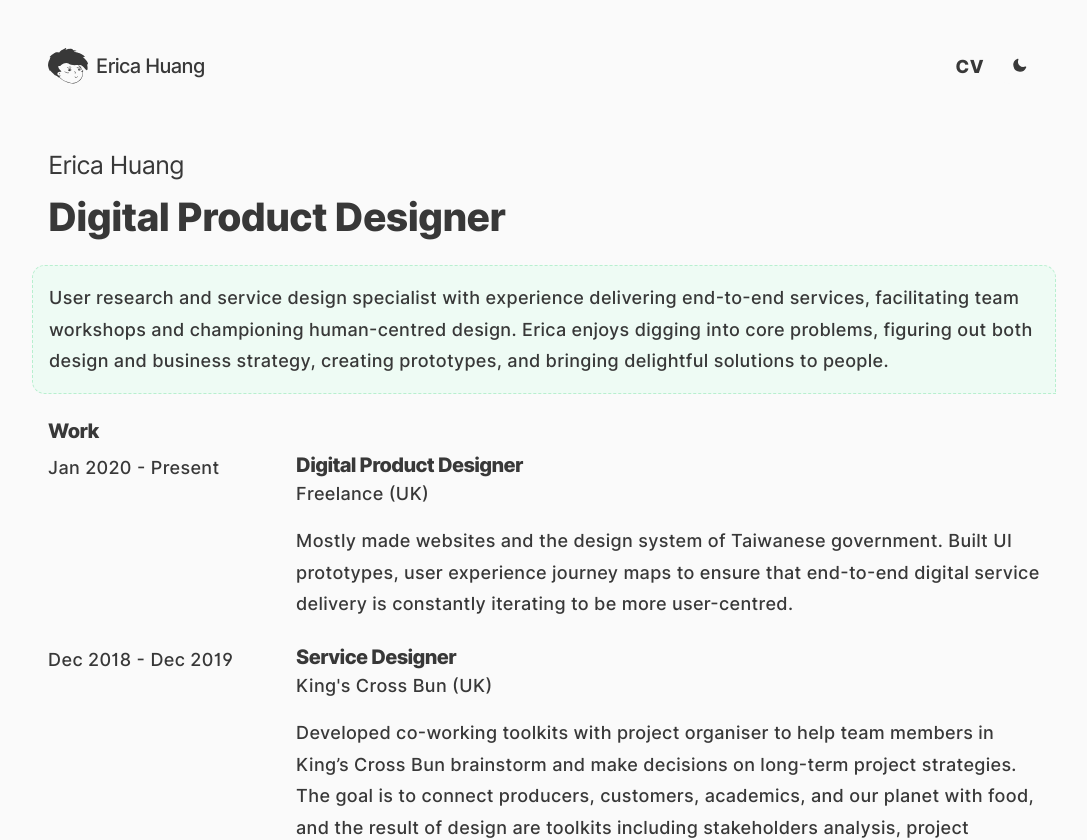
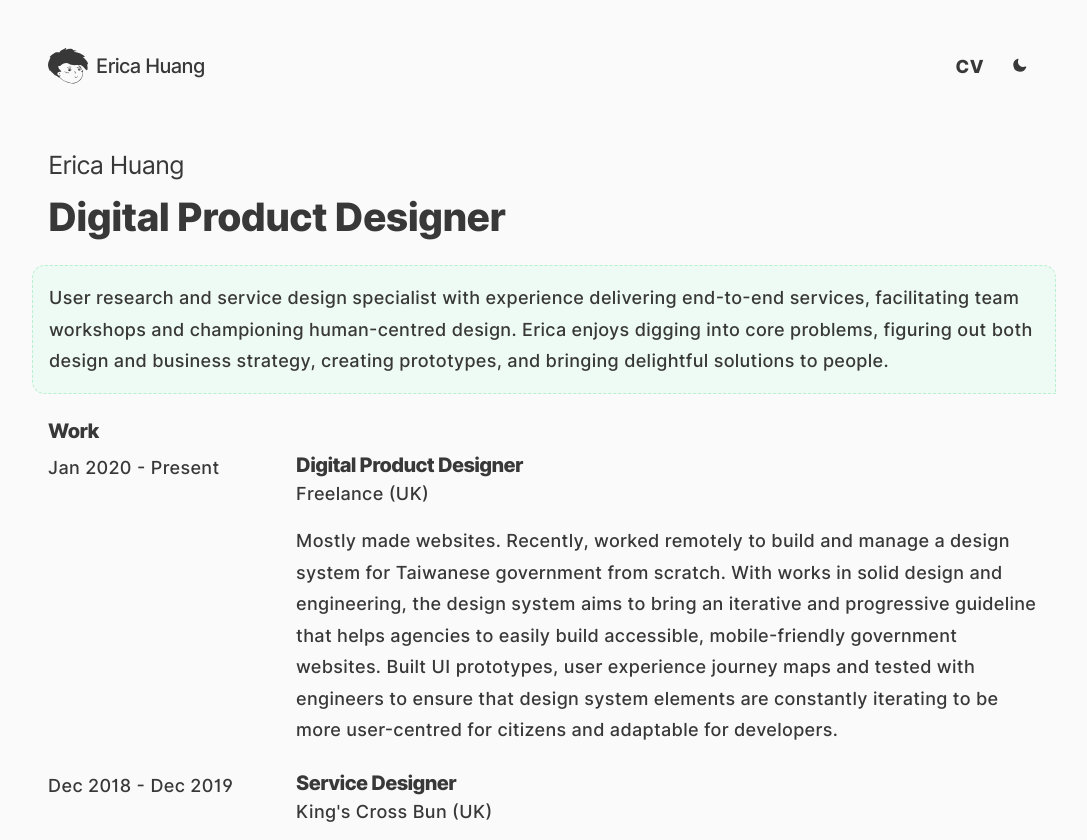
Before and after one commit to hutingerica/mysite, a Next.js app: page /cv in a window 1280 px wide. Shown: the top 840 px of the page, without its empty margins (96-1183 px from the left). Built offline with nearby package versions, Linux system fonts and the light colour scheme.

Commit message:
cv & design system

```diff
--- a/data/project/06-pdis-design-system.mdx
+++ b/data/project/06-pdis-design-system.mdx
@@ -17,7 +17,7 @@ Therefore, the development of the design system is beneficial to PDIS itself and
 
 #### 💡 PROCESS
 ##### Iterate weekly
-We are a very small team with 2 designers, 2 researchers and 1 developer. Without experience in making a design system, we set a weekly component design challenge and reviewed our progress every week. It helped us build guidance for the design system with clearer, more specific design and implementation guidance.
+We basically worked remotely from the US, the UK and Taiwan as a very small team with 2 designers, 2 researchers and 1 developer. Without experience in making a design system, we set a weekly component design challenge and reviewed our progress every week. It helped us build guidance for the design system with clearer, more specific design and implementation guidance.
 
 ##### Build the design structure for modularity and scalability
  Using Figma and open-source engineering tools, we created a collection of standards for design and front end code. It's a library of proven, reusable design components and assets with a guide on how to use them. The goal of a design system is to help teams achieve higher efficiency, consistency, and scalability when building digital products.
--- a/pages/cv.js
+++ b/pages/cv.js
@@ -24,7 +24,7 @@ export default function Resume(){
             <Subtitle>Digital Product Designer</Subtitle>
             <p>Freelance (UK)</p>
             <p>
-              Mostly made websites and the design system of Taiwanese government. Built UI prototypes, user experience journey maps to ensure that end-to-end digital service delivery is constantly iterating to be more user-centred.
+            Mostly made websites. Recently, worked remotely to build and manage a design system for Taiwanese government from scratch. With works in solid design and engineering, the design system aims to bring an iterative and progressive guideline that helps agencies to easily build accessible, mobile-friendly government websites. Built UI prototypes, user experience journey maps and tested with engineers to ensure that design system elements are constantly iterating to be more user-centred for citizens and adaptable for developers.
             </p>
           </Details>
         </ListItem>
```
